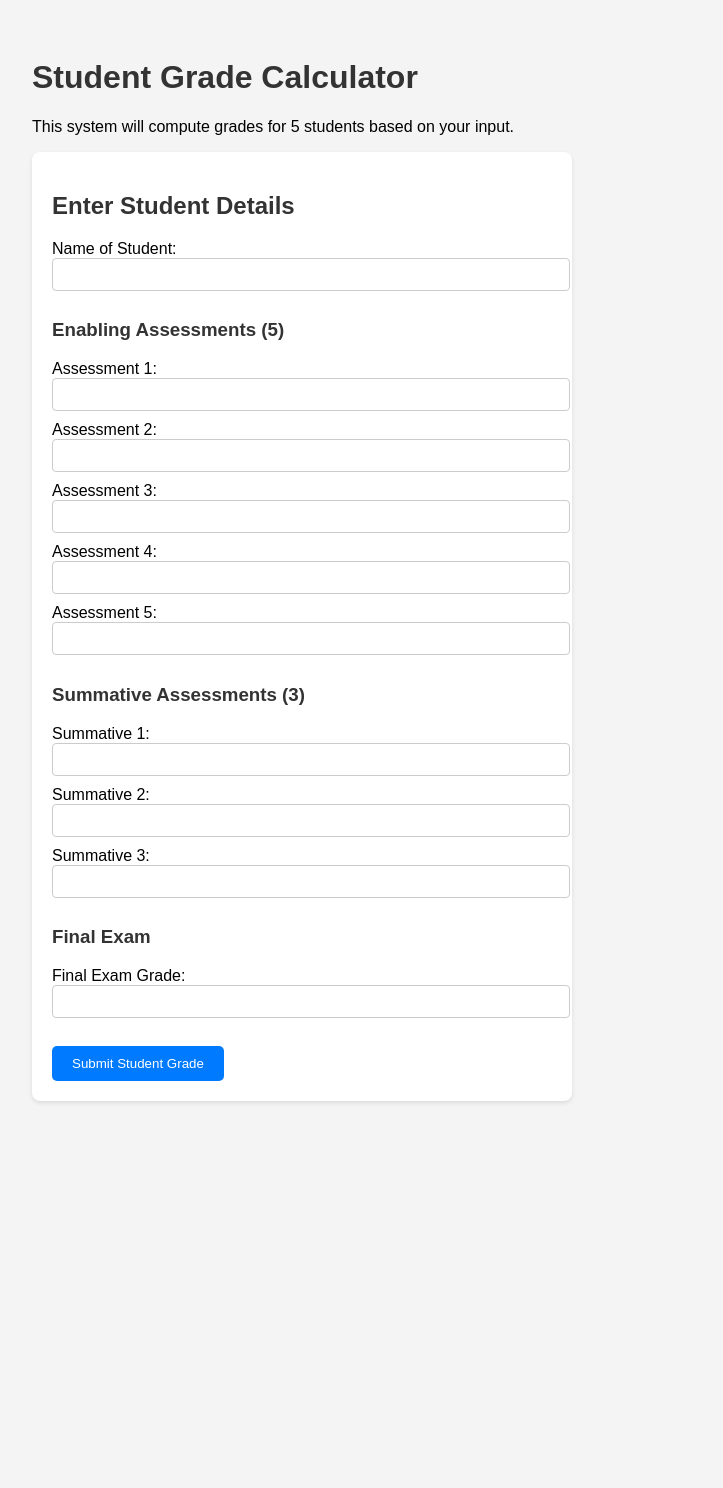
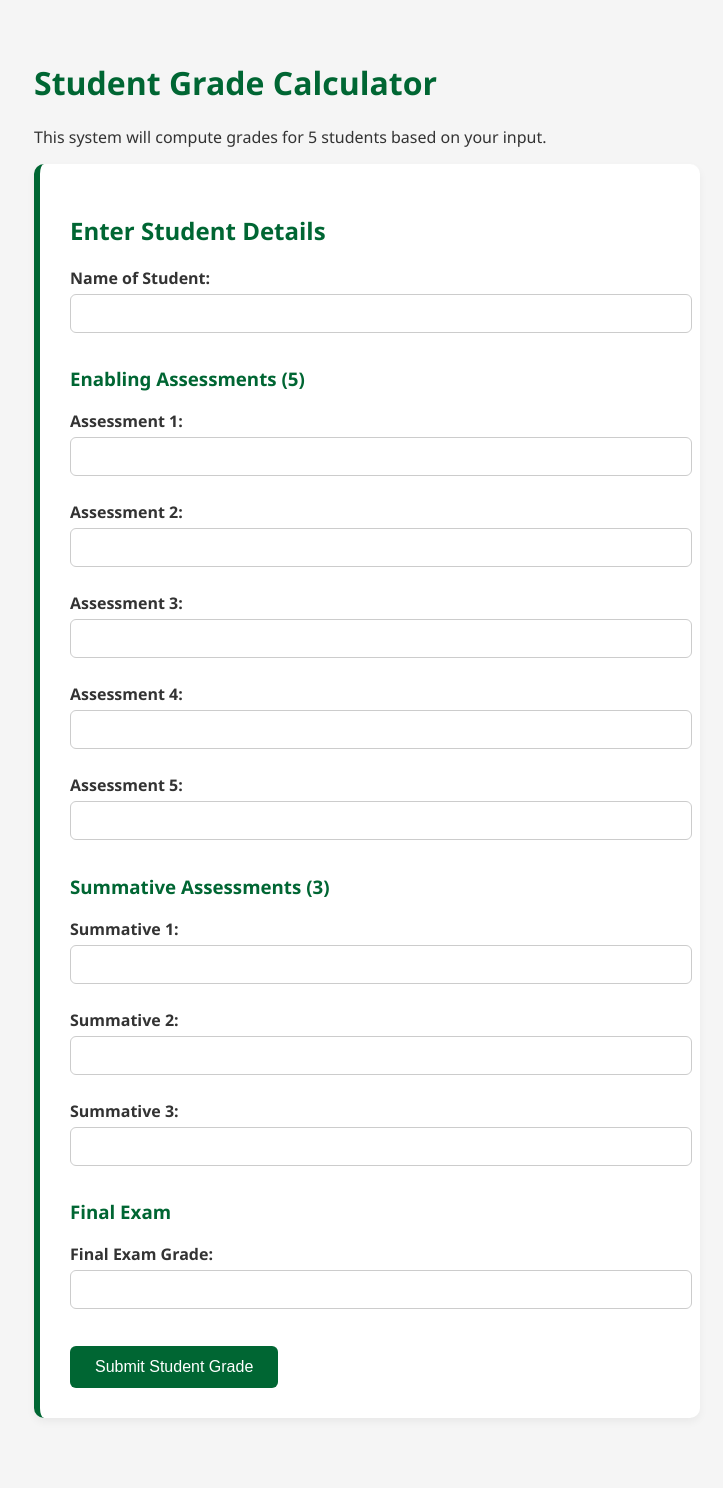
Before and after one commit to ChedIz/School-Grade-Calculator, a PHP site: page / in a window 1280 px wide. Shown: the whole page, without its empty margins (6-729 px from the left). Before the commit the page ends 1103 px from the top, so only its background shows below. Run offline with PHP 8.4, Linux system fonts and the light colour scheme.

Commit message:
change style to feu themed

```diff
--- a/style.css
+++ b/style.css
@@ -1,39 +1,89 @@
 body {
-    font-family: Arial, sans-serif;
-    background-color: #f4f4f4;
-    padding: 30px;
+    font-family: 'Segoe UI', Tahoma, Geneva, Verdana, sans-serif;
+    background-color: #f5f5f5;
+    padding: 40px;
+    margin: 0;
+    color: #333;
 }
 
 h1, h2, h3 {
-    color: #333;
+    color: #006633;
 }
 
 form {
-    background-color: #fff;
-    padding: 20px;
-    border-radius: 8px;
-    box-shadow: 0 2px 4px rgba(0,0,0,0.1);
-    max-width: 500px;
+    background-color: #ffffff;
+    padding: 30px;
+    margin-bottom: 30px;
+    border-left: 6px solid #006633;
+    border-radius: 10px;
+    max-width: 600px;
+    box-shadow: 0 4px 8px rgba(0,0,0,0.05);
+}
+
+label {
+    font-weight: 600;
+    display: block;
+    margin-top: 10px;
 }
 
 input[type="text"],
 input[type="number"] {
     width: 100%;
-    padding: 8px;
-    margin-bottom: 10px;
+    padding: 10px;
+    margin-top: 5px;
+    margin-bottom: 15px;
     border: 1px solid #ccc;
-    border-radius: 4px;
+    border-radius: 6px;
+    font-size: 15px;
 }
 
 input[type="submit"] {
-    background-color: #007bff;
+    background-color: #006633;
     color: white;
-    padding: 10px 20px;
+    padding: 12px 25px;
     border: none;
-    border-radius: 5px;
+    border-radius: 6px;
+    font-size: 16px;
     cursor: pointer;
+    transition: background-color 0.3s ease;
 }
 
 input[type="submit"]:hover {
-    background-color: #0056b3;
+    background-color: #004d29;
 }
+
+table {
+    width: 100%;
+    border-collapse: collapse;
+    background-color: white;
+    border-radius: 8px;
+    overflow: hidden;
+    box-shadow: 0 3px 6px rgba(0,0,0,0.05);
+}
+
+th, td {
+    padding: 12px 15px;
+    border-bottom: 1px solid #ddd;
+    text-align: center;
+    font-size: 14px;
+}
+
+th {
+    background-color: #FFD700;
+    color: #000;
+    font-weight: bold;
+}
+
+tr:hover {
+    background-color: #f1f1f1;
+}
+
+a {
+    color: #006633;
+    text-decoration: none;
+    font-weight: bold;
+}
+
+a:hover {
+    text-decoration: underline;
+}
```
Also changed, not shown: student.php (+64 -1 lines).
